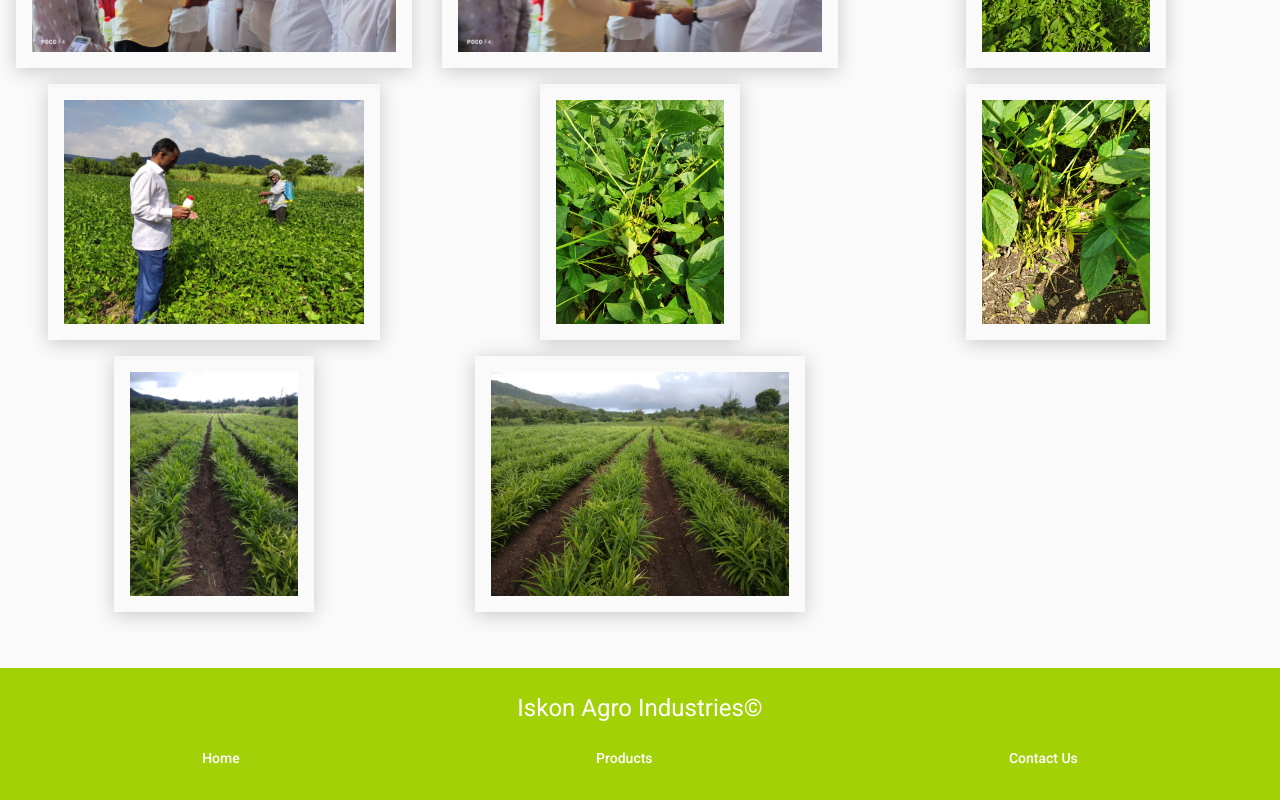
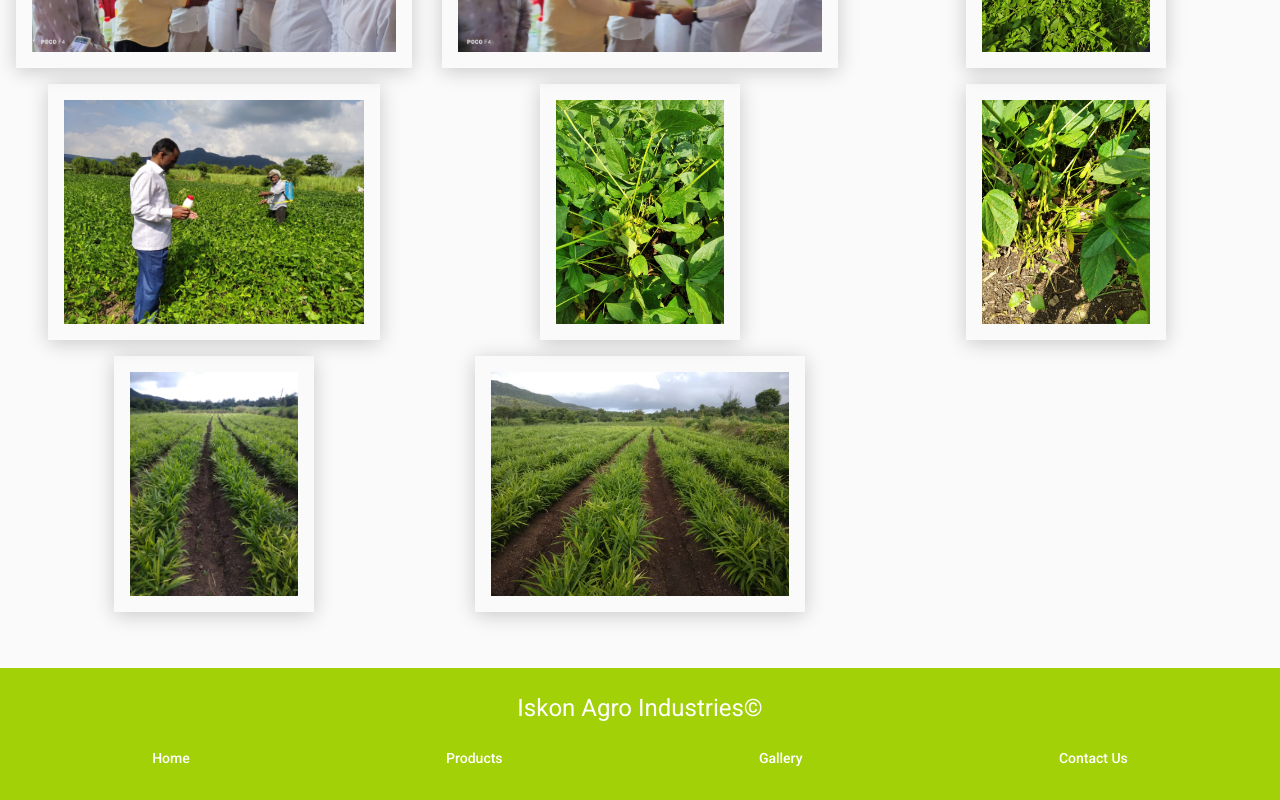
Before and after one commit to onkar-date/iskon-agro-UI, an Angular app: page /#/home/gallery in a window 1280 px wide. Shown: the part 606-1406 px from the top of the page. Built offline with nearby package versions, Linux system fonts and the light colour scheme; no server answers.

Commit message:
Gallery link added in footer

```diff
--- a/src/app/library/shared-components/footer/footer.component.html
+++ b/src/app/library/shared-components/footer/footer.component.html
@@ -16,6 +16,10 @@
                 Products
             </button>
 
+            <button mat-button (click)="goToSection('gallery')">
+                Gallery
+            </button>
+
             <button mat-button (click)="goToSection('contact-us')">
                 Contact Us
             </button>
```
